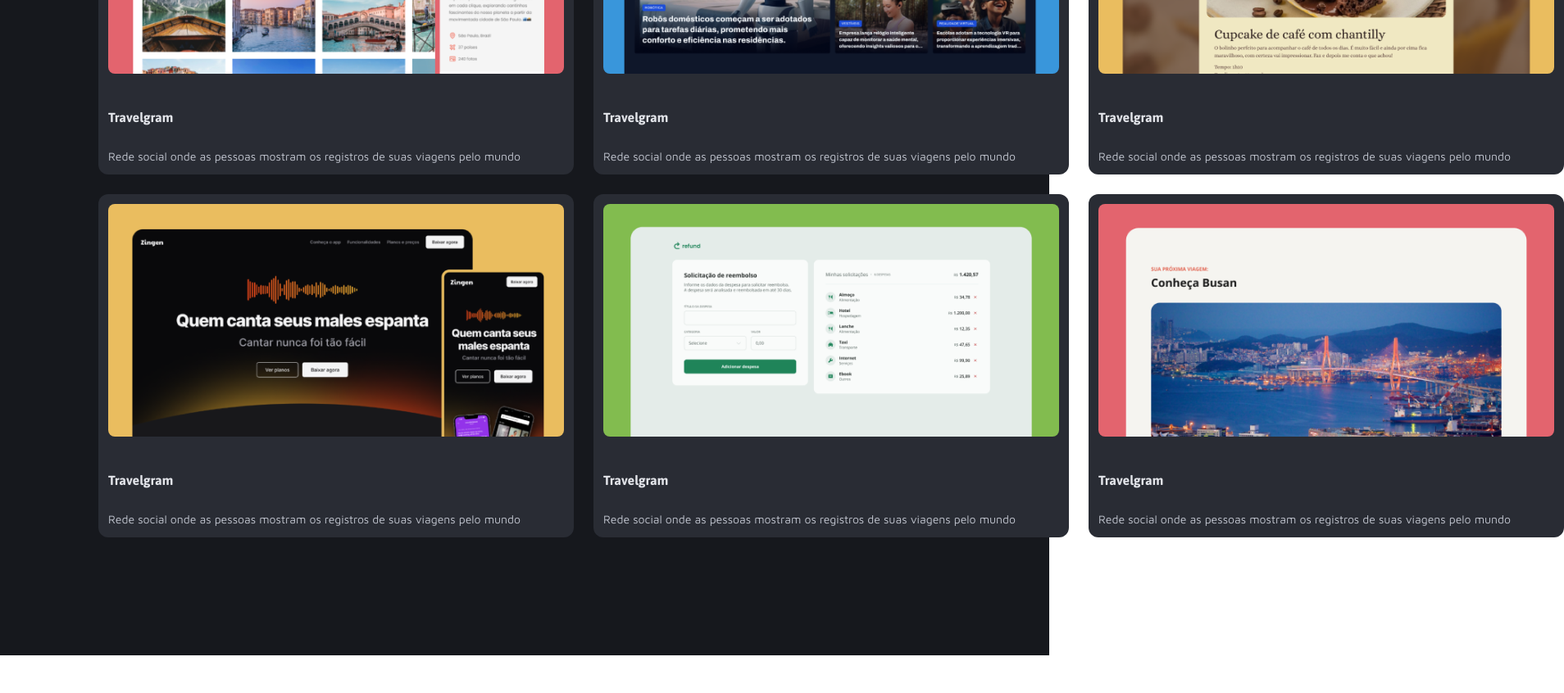
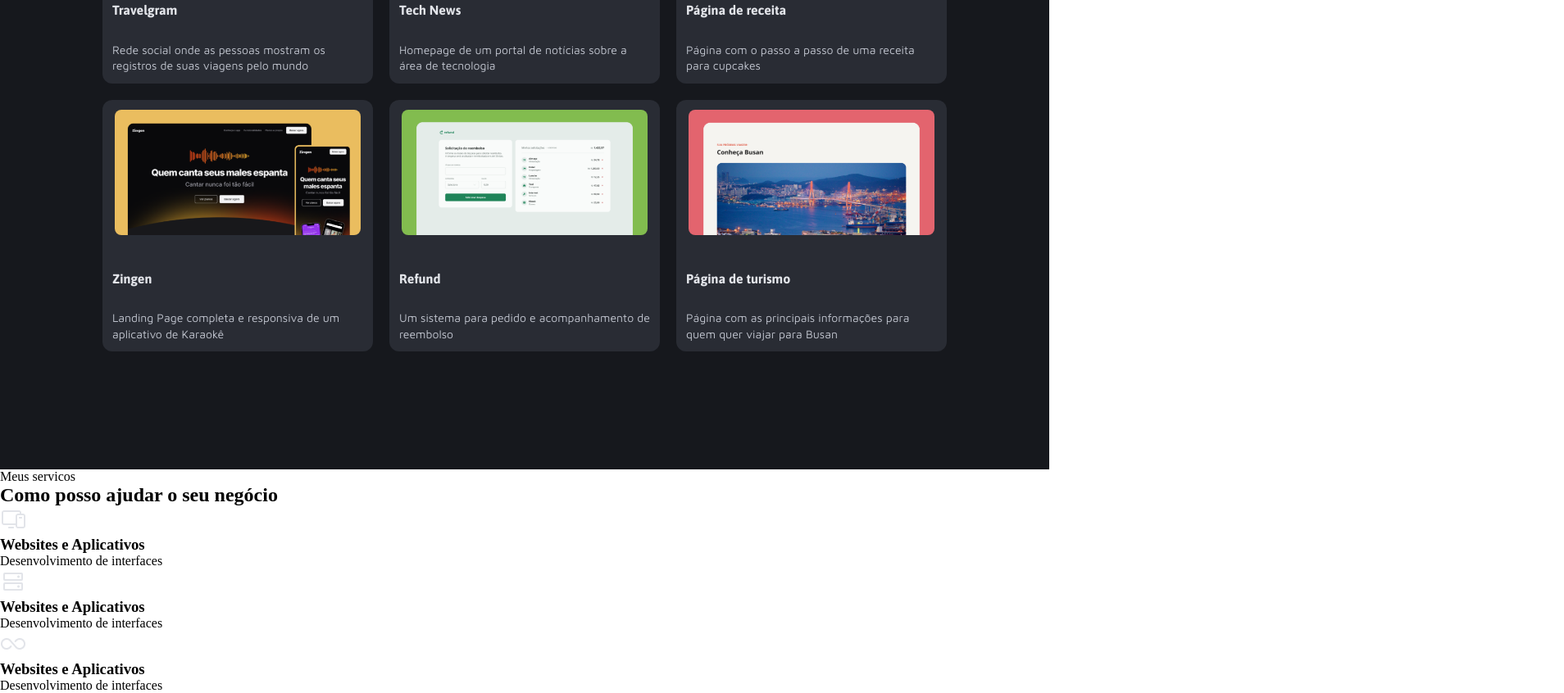
Before and after one commit to WallaceRibeiro77/portifolio-rocketseat, a plain HTML site: page index.html in a window 1280 px wide. Shown: the part 1147-1993 px from the top of the page at 82% size, 1908 px wide, since content can reach past the window. Before the commit the page ends 1947 px from the top, so only its background shows below. Drawn offline with Linux system fonts and the light colour scheme.

Commit message:
patch in projects

```diff
--- a/index.html
+++ b/index.html
@@ -74,33 +74,59 @@
                     </figure>
                     <figure class="card">
                         <img src="assets/images/Thumbnail_Project-02.png" alt="">
-                        <figcaption>Travelgram</figcaption>
-                        <p>Rede social onde as pessoas mostram os registros de suas viagens pelo mundo</p>
+                        <figcaption>Tech News</figcaption>
+                        <p>Homepage de um portal de notícias sobre a área de tecnologia</p>
                     </figure>
                     <figure class="card">
                         <img src="assets/images/Thumbnail_Project-03.png" alt="">
-                        <figcaption>Travelgram</figcaption>
-                        <p>Rede social onde as pessoas mostram os registros de suas viagens pelo mundo</p>
+                        <figcaption>Página de receita</figcaption>
+                        <p>Página com o passo a passo de uma receita para cupcakes</p>
                     </figure>
                     <figure class="card">
                         <img src="assets/images/Thumbnail_Project-04.png" alt="">
-                        <figcaption>Travelgram</figcaption>
-                        <p>Rede social onde as pessoas mostram os registros de suas viagens pelo mundo</p>
+                        <figcaption>Zingen</figcaption>
+                        <p>Landing Page completa e responsiva de um aplicativo de Karaokê</p>
                     </figure>
                     <figure class="card">
                         <img src="assets/images/Thumbnail_Project-05.png" alt="">
-                        <figcaption>Travelgram</figcaption>
-                        <p>Rede social onde as pessoas mostram os registros de suas viagens pelo mundo</p>
+                        <figcaption>Refund</figcaption>
+                        <p>Um sistema para pedido e acompanhamento de reembolso</p>
                     </figure>
                     <figure class="card">
                         <img src="assets/images/Thumbnail_Project-06.png" alt="">
-                        <figcaption>Travelgram</figcaption>
-                        <p>Rede social onde as pessoas mostram os registros de suas viagens pelo mundo</p>
+                        <figcaption>Página de turismo</figcaption>
+                        <p>Página com as principais informações para quem quer viajar para Busan</p>
                     </figure>
                 </div>
             </div>
         </section>
         <!--fim projects-->
+        <section id="services">
+            <div class="container">
+                <span>Meus servicos</span>
+                <h2>Como posso ajudar o seu negócio</h2>
+                <div class="grid-cards">
+                    <img src="assets/icons/Devices.png" alt="">
+                    <h3>Websites e Aplicativos</h3>
+                    <p>Desenvolvimento de interfaces</p>
+                </div>
+                <div class="grid-cards">
+                    <img src="assets/icons/HardDrives.png" alt="">
+                    <h3>Websites e Aplicativos</h3>
+                    <p>Desenvolvimento de interfaces</p>
+                </div>
+                <div class="grid-cards">
+                    <img src="assets/icons/Infinity.png" alt="">
+                    <h3>Websites e Aplicativos</h3>
+                    <p>Desenvolvimento de interfaces</p>
+                </div>
+            </div>
+        </section>
+        <!--fim services-->
+
+        <section id="contact">
+
+        </section>
     </main>
 </body>
 </html>
--- a/styles/intro.css
+++ b/styles/intro.css
@@ -10,7 +10,6 @@
 header{
     display: flex;
     flex-direction: column;
-    justify-content: flex-end;
     align-items: center;
     gap: 56px;
 
@@ -44,7 +43,6 @@ header{
                 color: var(--main-red);
                 font-family: Inconsolata;
                 font-size: 20px;
-                font-weight: 400;
                 line-height: 120%;
             }
         }
@@ -55,14 +53,13 @@ header{
             font-size: 56px;
             font-weight: 700;
             line-height: 120%;
-            /* margin-bottom: 20px; */
         }
 
         span{
             color: var(--base-gray400);
             font-family: "Maven Pro";
             font-size: 14px;
-            line-height: 140%; /* 19.6px */
+            line-height: 140%;
         }
 
     }
--- a/styles/projetos.css
+++ b/styles/projetos.css
@@ -20,22 +20,24 @@
     }
     .grid-cards{
         display: grid;
-        grid-template-columns: repeat(3, 1fr);
-        align-content: center;
-        gap: 24px;
+        justify-content: center;
+        gap: 20px;
+        grid-template-columns: repeat(3, 330px);
 
         .card{
             display: flex;
             flex-direction: column;
             background-color: var(--base-gray300);
             border-radius: 12px;
+            width: 330px;
             gap: 20px;
             padding: 12px;
 
             img{
                 background-repeat: no-repeat;
                 align-self: center;
-                object-fit: cover;
+                width: 300px;
+                background-size: cover;
                 border-radius: 8px;
             }
             figcaption{
```
